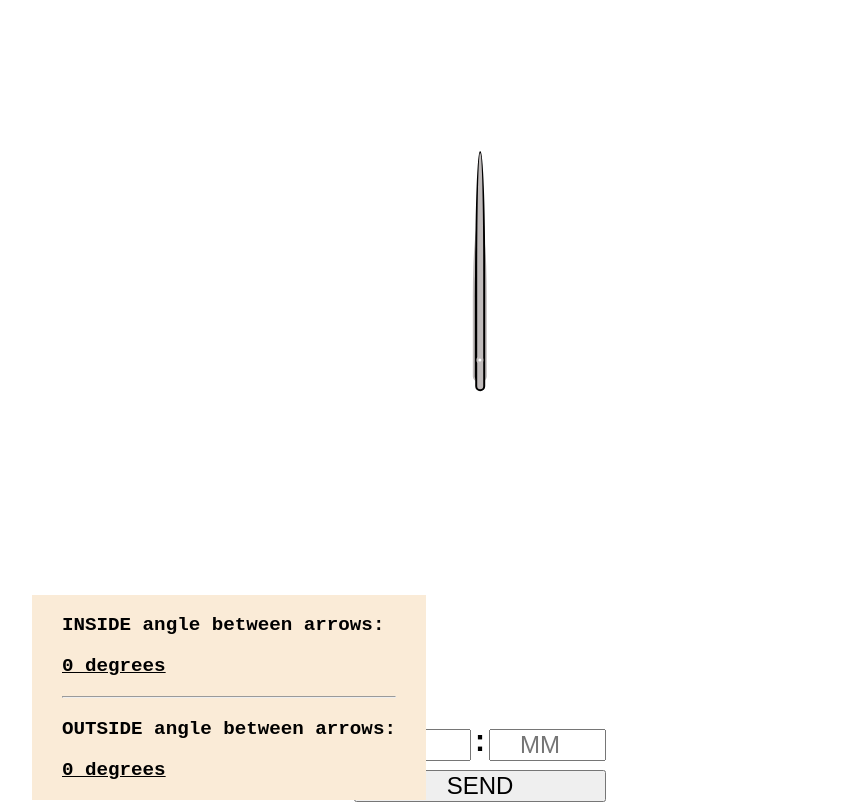
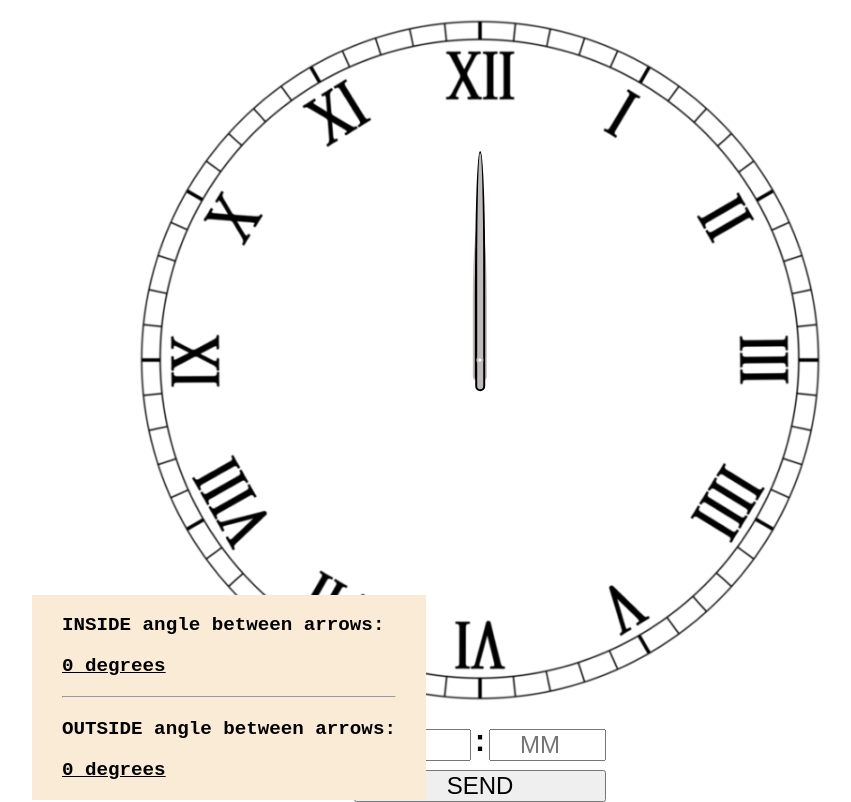
Before and after one commit to 9I6JloKo/Clock_logic, a plain HTML site: page index.html in a window 1280 px wide. Shown: the whole page, without its empty margins (160-1011 px from the left). Drawn offline with Linux system fonts and the light colour scheme; the site is published under a folder, as on GitHub Pages, so addresses that start at the root find nothing.

Commit message:
updated img

```diff
--- a/style.css
+++ b/style.css
@@ -32,7 +32,7 @@ main .div_img {
 .img_div_main {
     width: 760px;
     height: 100%;
-    background-image: url('/img/pngwing.com.png');
+    background-image: url('img/pngwing.com.png');
     background-position: center;
     background-size: contain;
     background-repeat: no-repeat;
```
